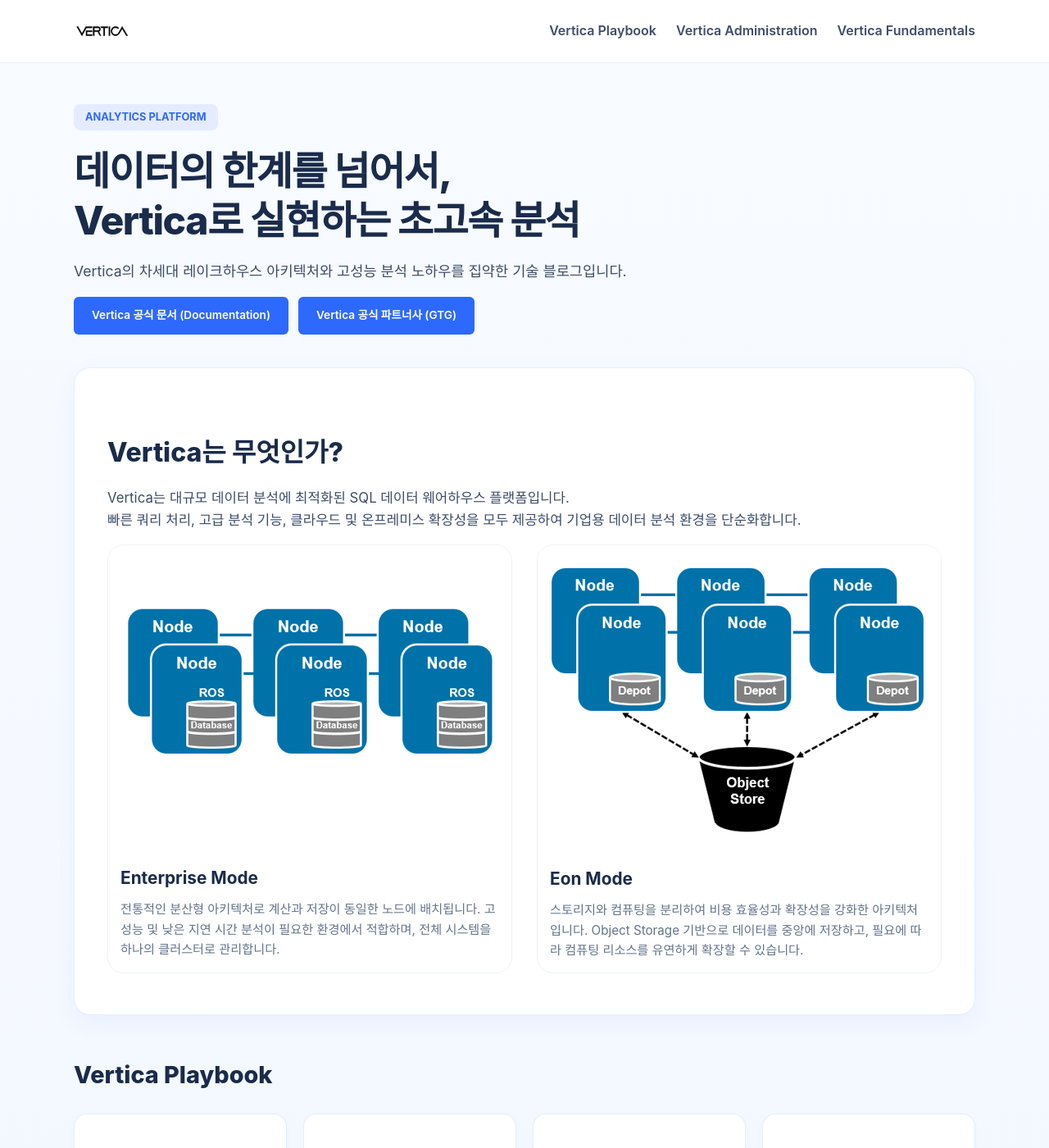
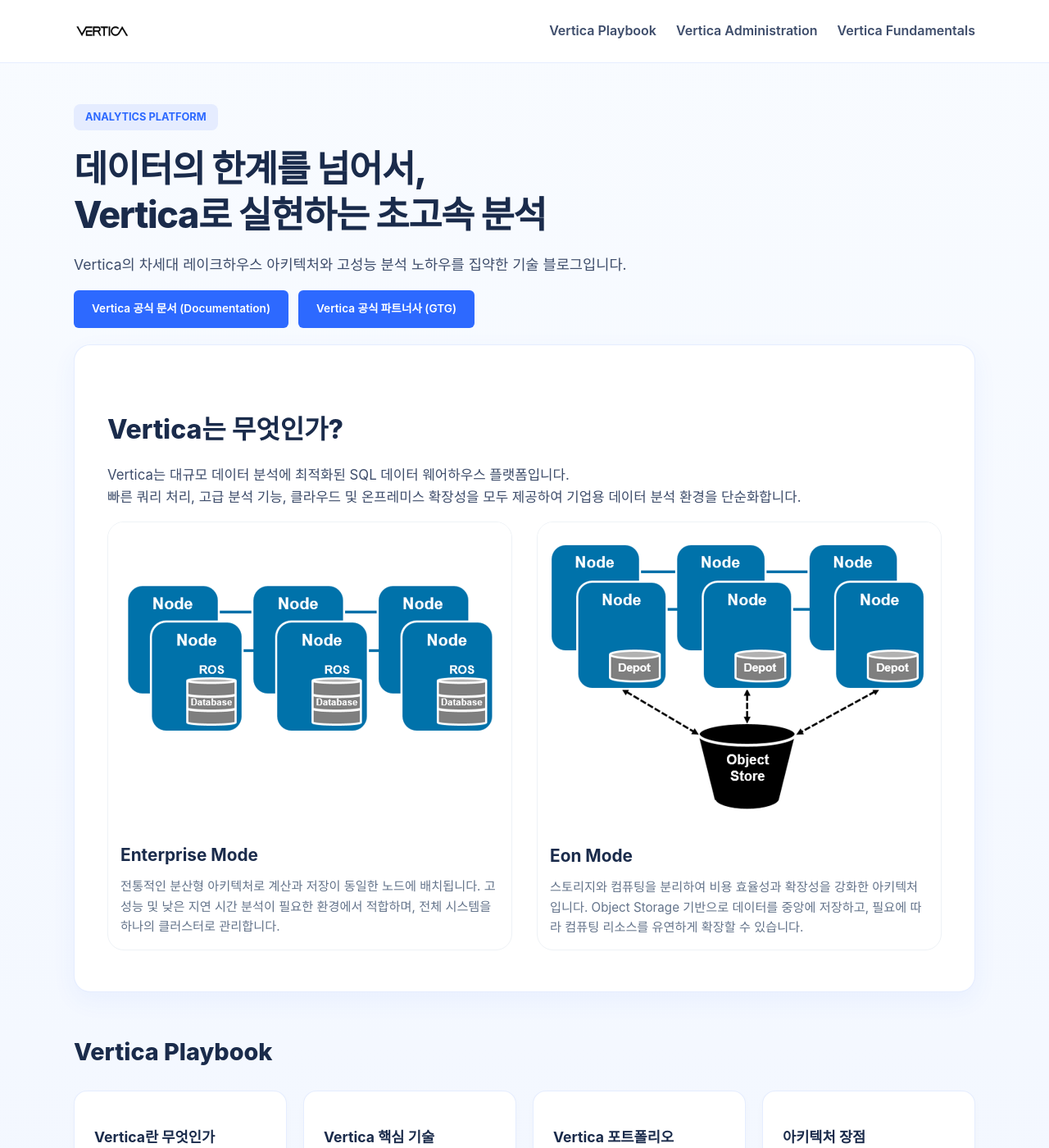
Before and after one commit to JIN0326/vertica_blog, a Jekyll site: the page built from index.md, in a window 1280 px wide and 1400 px high. Shown: the whole window at 82% size. Built offline with Jekyll 4.4.1, drawn with Linux system fonts in a browser that asks for light colours.

Commit message:
Update blog content and styling

```diff
--- a/assets/css/style.css
+++ b/assets/css/style.css
@@ -112,7 +112,7 @@
    2. Hero Section
    ========================================================================== */
 .hero-container {
-  padding: 30px 0;
+  padding: 30px 0 10px; /* 하단 여백 축소 */
   text-align: left;
 }
 
@@ -129,7 +129,7 @@
 }
 
 h1 {
-  font-size: clamp(1.8rem, 5vw, 3rem);
+  font-size: clamp(1.7rem, 4.5vw, 2.8rem); /* 폰트 크기 축소 */
   font-weight: 800;
   line-height: 1.25;
   margin: 0 0 1rem;
```
